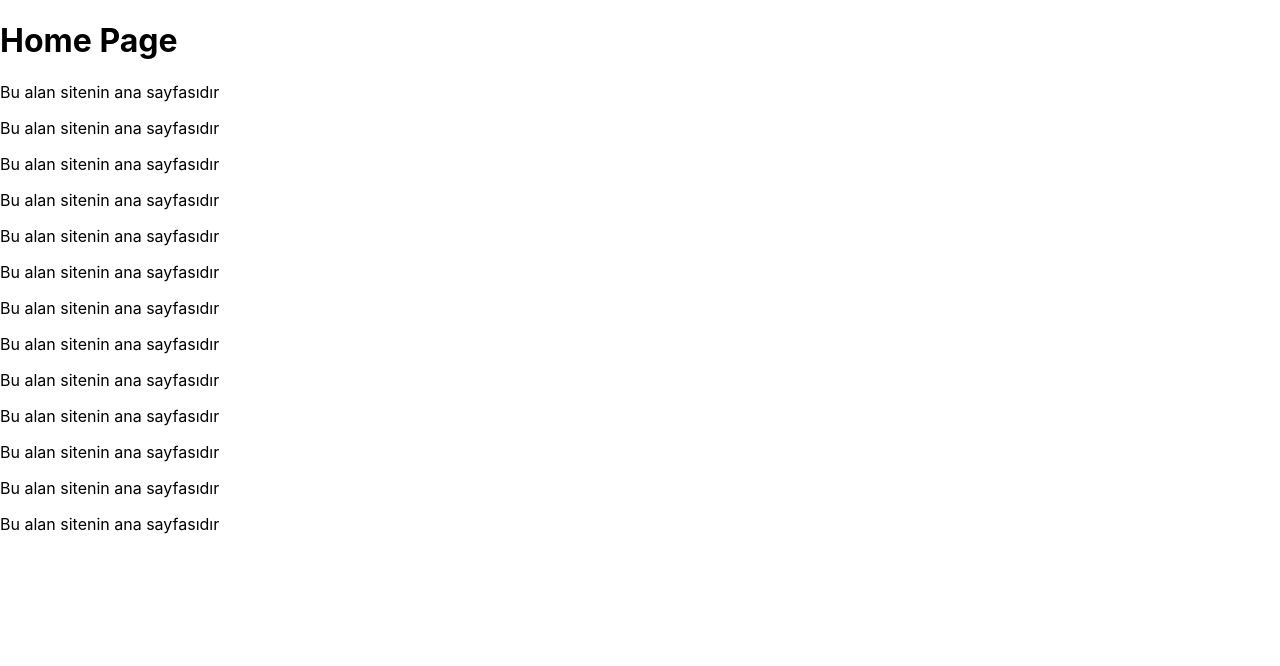
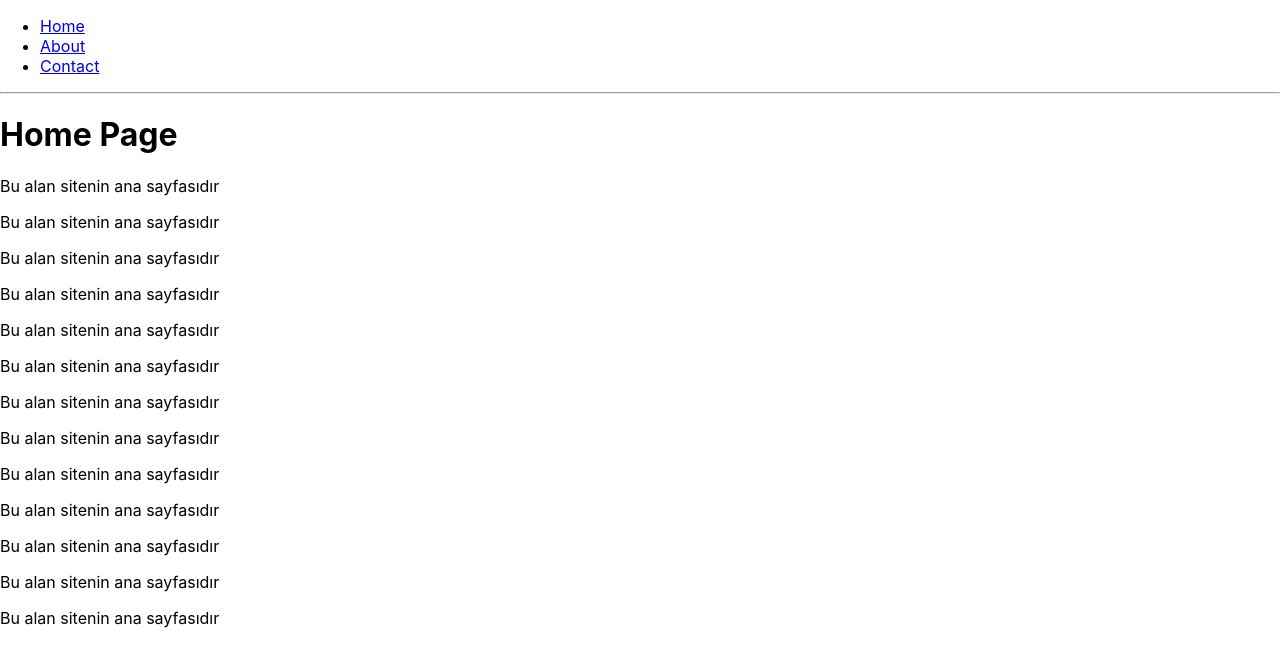
Before and after one commit to acarerisa/ReactRouter, a React (Create React App) app: page / in a window 1280 px wide. Shown: the top 666 px of the page. Built offline with nearby package versions, Linux system fonts and the light colour scheme.

Commit message:
link işlemleri anlatıldı

```diff
--- a/src/App.js
+++ b/src/App.js
@@ -1,5 +1,5 @@
 import './App.css';
-import {BrowserRouter, Route} from 'react-router-dom'
+import {BrowserRouter, Route, Link} from 'react-router-dom'
 import Home from './Pages/Home';
 import About from './Pages/About';
 import Contact from './Pages/Contact';
@@ -8,7 +8,20 @@
   return (
      <div>
        <BrowserRouter>
-
+        <nav>
+          <ul>
+            <li>
+              <Link to='/' >Home</Link>
+            </li>
+            <li>
+              <Link to='/about' >About</Link>
+            </li>
+            <li>
+              <Link to='/contact' >Contact</Link>
+            </li>
+          </ul>
+        </nav>
+        <hr/>
        <Route exact path='/' component={Home}/>
 
        <Route path = '/about' component={About}/>
```
